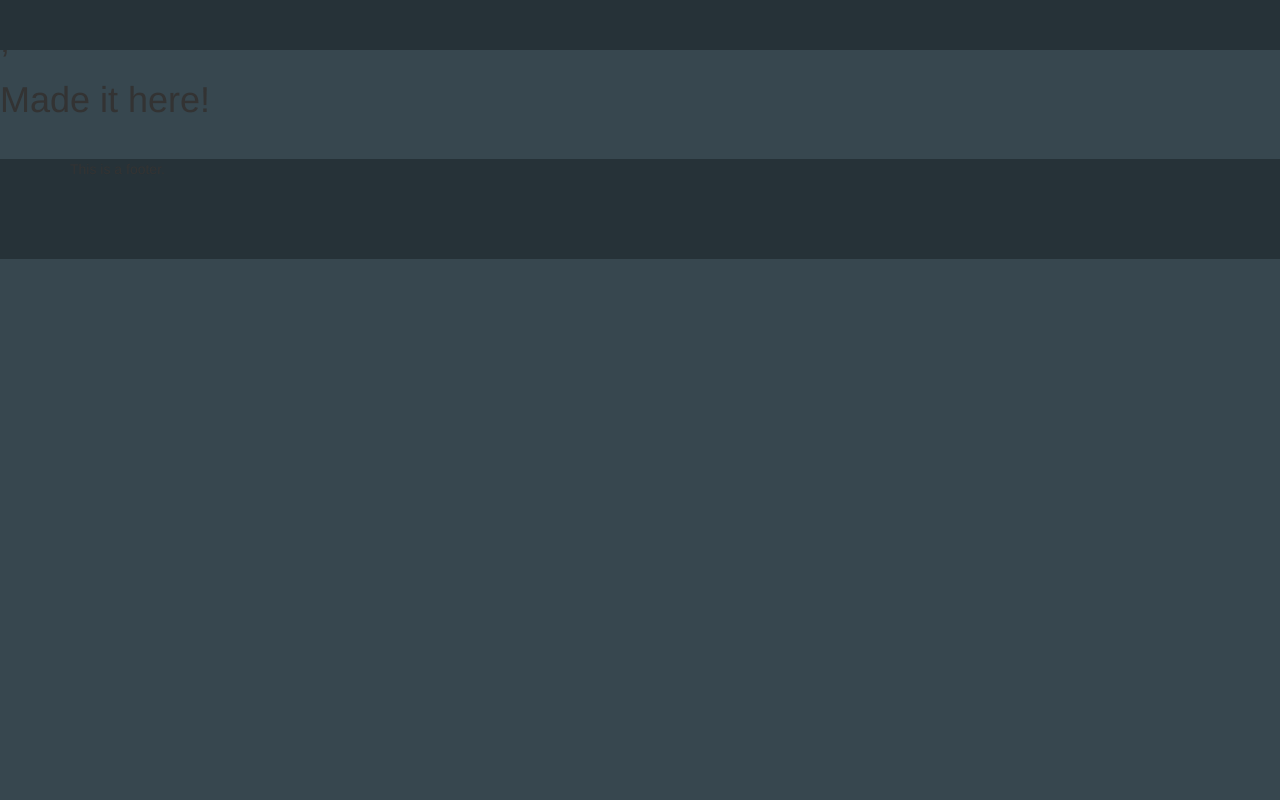
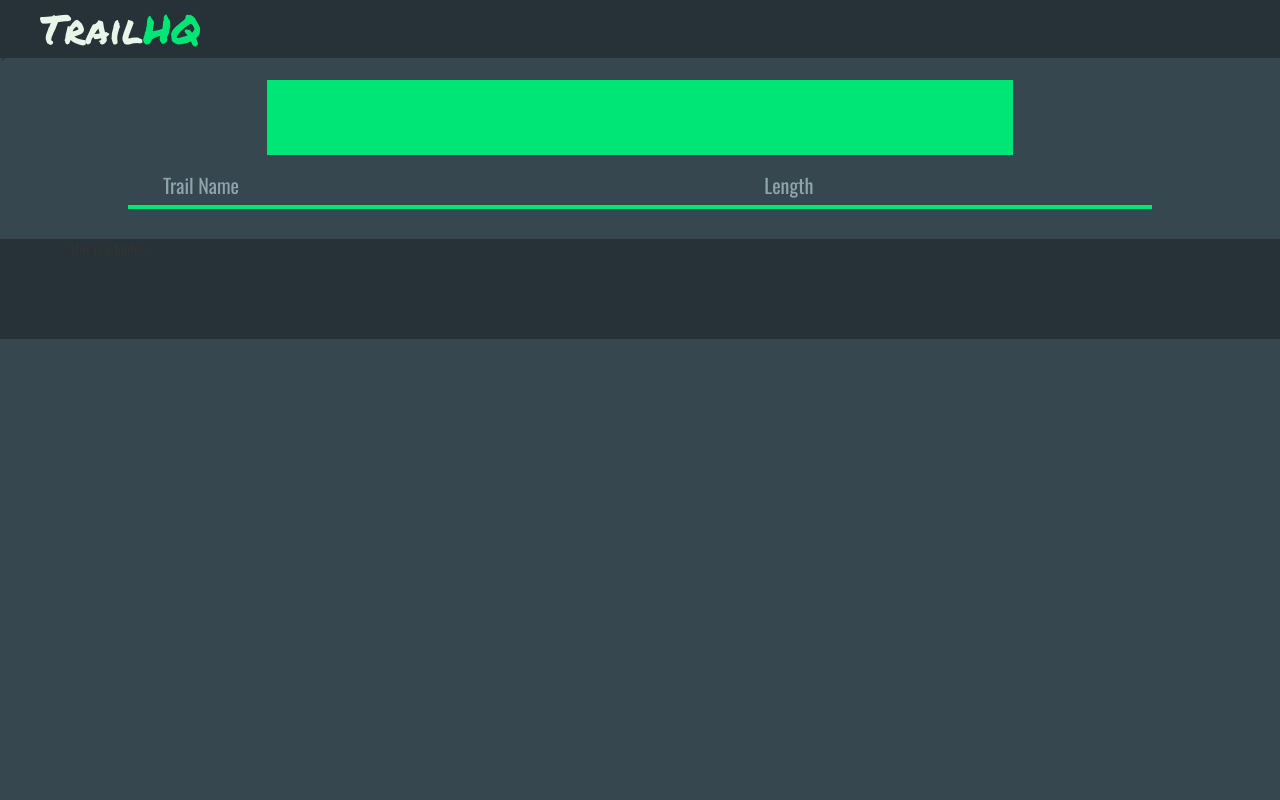
Before and after one commit to hwoods01/CIS-Final, a Django app: template trailHQ/templates/trailHQ/area.html in a window 1280 px wide. Run offline with Django 3.2, Linux system fonts and the light colour scheme; the template is opened without the code that fills it, so the values that code supplies are empty; some libraries are stand-ins or nearby versions.

Commit message:
More changes

```diff
--- a/trailHQ/static/styles/style.css
+++ b/trailHQ/static/styles/style.css
@@ -1,6 +1,18 @@
 body{
     background:#37474f;
+    font-family: 'Oswald', sans-serif;
+
 }
+
+input[type='number'] {
+    -moz-appearance:textfield;
+}
+
+input::-webkit-outer-spin-button,
+input::-webkit-inner-spin-button {
+    -webkit-appearance: none;
+}
+
 .table {
     width: 50%
 }
@@ -94,6 +106,8 @@ body{
 #trailListings h2{
     text-transform: capitalize ;
     min-height:66px;
+    max-height: 66px;
+overflow: hidden;
 }
 #trailListings .moreInfo{
     visibility: hidden;
@@ -199,13 +213,16 @@ body{
 #search .btn{
     display:inline-block;
     position:relative;
-    margin-top:50px;
-    width:200px;
+    margin-top:75px;
+    border-radius:70px;
+    width:240px;
+    padding:15px;
+    font-size:25px;
     left:0;
     font-weight:bold;
 }
 .btn.loading{
-    width:50px !important;
+    width:65px !important;
     transition:width .3s;
     background:url("../images/ring.gif");
     background-size:cover;
@@ -214,3 +231,75 @@ body{
     overflow:hidden;
     color:#00e676;
 }
+
+
+
+.logo {
+    margin-left:40px;
+    z-index:2;
+
+    font-family: 'Permanent Marker', cursive;
+    color:#e8f5e9;
+    font-size:40px;
+    text-decoration:none;
+}
+.logo:hover, .logo:active{
+    text-decoration:none;
+    color:#e8f5e9;
+}
+.logo span{
+    color:#00e676;
+}
+
+#search .logo{
+
+    position:relative;
+    font-size:90px;
+    padding-bottom:40px;
+
+}
+
+
+
+
+.trailresults td:first-child{
+    width:35px;
+    height:35px;
+}
+.duplicate{
+
+    background:url("../images/warning.png");
+    background-size: 30px 30px;
+    background-position:50% 50%;
+}
+.trailresults td{
+    max-width:80px;
+    height:35px;
+
+}
+.trailresults td a{
+    text-decoration: none;
+    transition: color .3s;
+    cursor:pointer;
+}
+.trailresults td a:hover{
+    color:#00e676;
+}
+.trailresults tr{
+    border-bottom:1px solid #e8f5e9;
+    color:#90a4ae;
+}
+
+
+
+.trailresults{
+    width:80%;
+    margin-left:10%;
+}
+.trailresults thead{
+    border-bottom:4px solid #00e676;
+    font-size:20px;
+}
+.trailresults thead td{
+    padding:5px 0;
+}
--- a/trailHQ/templates/trailHQ/area.html
+++ b/trailHQ/templates/trailHQ/area.html
@@ -5,18 +5,35 @@
     <div class="header">
         <h1>{{ area }}, {{ state }} </h1>
     </div>
-    <div class="weather">
-        {% for k in weather %}
+        <div class="row-centered">
+            <div id="weather" class="col-sm-7 col-centered accentBack">        {% for k in weather %}
             {{k}}
 
+        {%endfor%}</div>
+        </div>
+
+    <table class="TrailResults">
+        <thead><td></td><td>Trail Name</td><td>Length</td></thead>
+        {% for dict in results %}
+            <tr>
+                {% if dict.duplicates %}
+
+                    <td class="duplicate"> </td>
+                {% else %}
+                    <td > </td>
+                {% endif %}
+                <td ><a href="{% url 'trail_detail' pk=dict.key %}" class="greyColor">{{ dict.SingleTracks }}</td>
+                <td>LENGTH</td>
+            </tr>
+
+
         {%endfor%}
-    </div>
-    <h1> Made it here!</h1>
-    <table>
-        {% for dict in results %}
-        <div class="Trail">
 
-            <table class="TrailResults">
+    </table>
+{% endblock %}
+
+<!--
+
 
                 <thead>{{dict.SingleTracks}}</thead>
 
@@ -60,11 +77,3 @@
                         <tr class="TASin"><td><a href="{% url 'trail_detail' pk=dictkey %}">{{dict.TFArea}}</td></tr>
                     {% endif %}
                 {% endif %}
-
-            </table>
-
-        </div>
-        {%endfor%}
-
-    </table>
-{% endblock %}
--- a/trailHQ/templates/trailHQ/base.html
+++ b/trailHQ/templates/trailHQ/base.html
@@ -6,13 +6,16 @@
 
         <!-- Optional theme -->
         <link rel="stylesheet" href="https://maxcdn.bootstrapcdn.com/bootstrap/3.3.7/css/bootstrap-theme.min.css" integrity="sha384-rHyoN1iRsVXV4nD0JutlnGaslCJuC7uwjduW9SVrLvRYooPp2bWYgmgJQIXwl/Sp" crossorigin="anonymous">
-
+        <link href="https://fonts.googleapis.com/css?family=Oswald|Permanent+Marker" rel="stylesheet">
         <!-- Latest compiled and minified JavaScript -->
         <script src="https://maxcdn.bootstrapcdn.com/bootstrap/3.3.7/js/bootstrap.min.js" integrity="sha384-Tc5IQib027qvyjSMfHjOMaLkfuWVxZxUPnCJA7l2mCWNIpG9mGCD8wGNIcPD7Txa" crossorigin="anonymous"></script>
         <link href="{% static "styles/style.css" %}" type="text/css" rel="stylesheet">
     </head>
     <body>
-        <nav class="navbar navbar-fixed-top darkBack"></nav>
+        <nav class="navbar navbar-fixed-top darkBack">
+
+            <a class="logo" href="/">Trail<span>HQ</span></a>
+        </nav>
 
         {% block content %}
         {% endblock %}
```
Also changed, not shown: trailHQ/templates/trailHQ/index.html (+9 -3 lines), trailHQ/static/images/warning.png (added).
